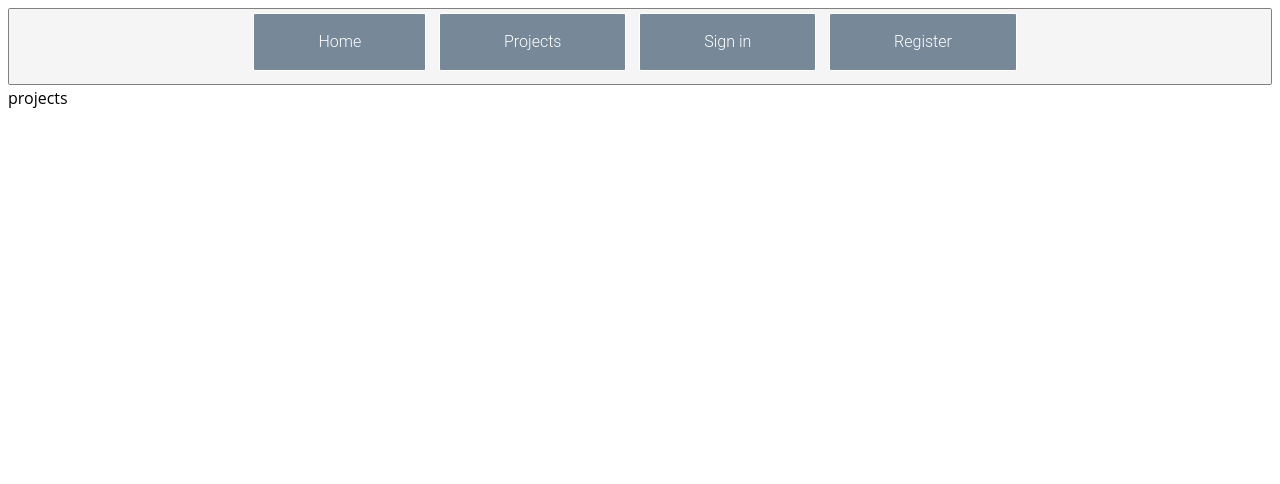
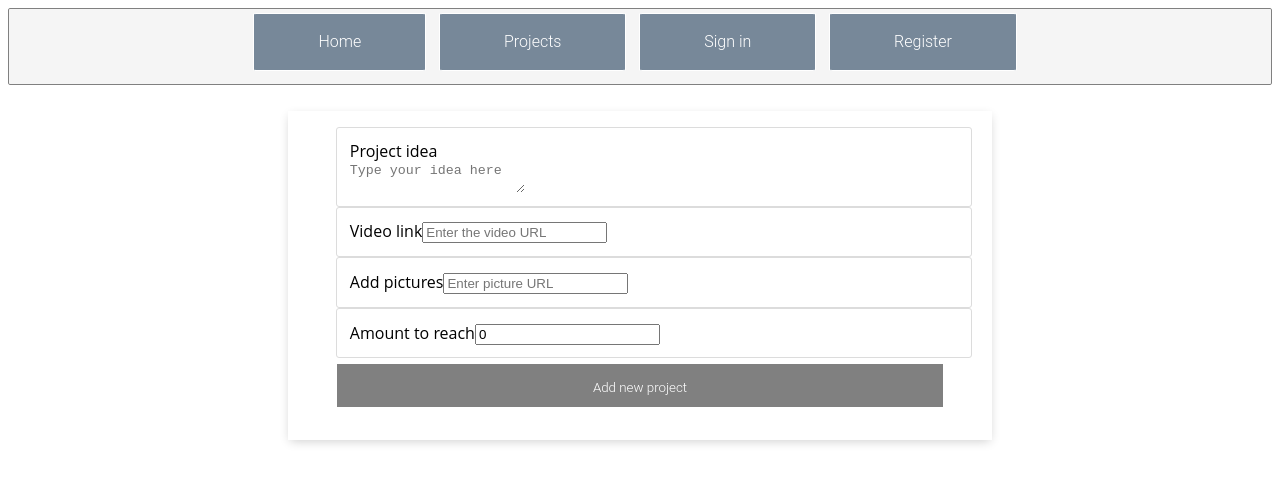
Before and after one commit to Markgiliadov/MassRecruitmentProject, a React (Create React App) app in the folder client-app/: page /Projects in a window 1280 px wide. Shown: the top 484 px of the page. Built offline with nearby package versions, Linux system fonts and the light colour scheme.

Commit message:
basic template for adding new project

```diff
--- a/client-app/src/containers/Projects/Projects.js
+++ b/client-app/src/containers/Projects/Projects.js
@@ -1,7 +1,185 @@
-import React from "react";
+import React, { useState, useEffect } from "react";
+import classes from "./Projects.module.css";
+import { useNavigate } from "react-router-dom";
+const initialInputState = {
+  idea: "",
+  video: "",
+  pictures: [],
+  amount: 0,
+};
+
+const wt_decode = (token) => {
+  var base64Url = token.split(".")[1];
+  var base64 = base64Url.replace("-", "+").replace("_", "/");
+  return JSON.parse(window.atob(base64));
+};
 
 const Projects = () => {
-  return <div>projects</div>;
+  const [projects, setProjects] = useState("");
+  const [tempProjects, setTempProjects] = useState("");
+  const history = useNavigate();
+
+  const initialInputStyle = [classes.input, ""];
+  const [project, setProject] = useState(initialInputState);
+
+  useEffect(async () => {
+    const token = localStorage.getItem("token");
+
+    console.log(token);
+    if (token) {
+      console.log("h");
+      const user = wt_decode(token);
+      console.log(user);
+      if (!user) {
+        localStorage.removeItem("token");
+        history.replace("/Login");
+      } else {
+        console.log("checking jwt");
+        await checkJWT();
+      }
+    }
+  }, []);
+
+  const checkJWT = async () => {
+    console.log("entering jwt");
+    const req = await fetch("http://localhost:1338/api/projects", {
+      // method: "GET",
+      headers: {
+        "x-access-token": localStorage.getItem("token"),
+      },
+    });
+    console.log(req);
+    const data = await req.json();
+    console.log(data);
+    if (data.status === "ok") {
+      setProjects(data.projects);
+    } else {
+      alert(data.error);
+    }
+    console.log(data);
+  };
+  const addOrUpdateProject = async () => {
+    console.log(
+      "before adding to db:" + project.idea,
+      project.video,
+      project.pictures,
+      project.amount
+    );
+    const req = await fetch("http://localhost:1338/api/projects", {
+      method: "POST",
+      headers: {
+        "Content-Type": "application/json",
+        "x-access-token": localStorage.getItem("token"),
+      },
+      body: JSON.stringify({
+        idea: project.idea,
+        video: project.video,
+        pictures: project.pictures,
+        amount: project.amount,
+      }),
+    });
+    console.log(req);
+    const data = await req.json();
+    console.log(data, data.projects);
+    if (data.status === "ok") {
+      setProjects(tempProjects);
+      setTempProjects("");
+    } else {
+      alert(data.error);
+    }
+  };
+
+  const handleInputChange = (e) => {
+    let val = e.target.value;
+    let vName = e.target.name;
+    setProject({ ...project, [vName]: val });
+    // console.log(project.idea, project.video, project.pictures, project.amount);
+    // validation(vName, val, e);
+  };
+  const handleSubmit = (e) => {
+    e.preventDefault();
+    // console.log(project.idea, project.video, project.pictures, project.amount);
+
+    addOrUpdateProject();
+  };
+  return (
+    <div>
+      <form className={classes.form} onSubmit={handleSubmit} noValidate>
+        <label className={classes.label}>
+          Project idea
+          <div
+            // className={inputsStyles..join(" ")}
+            style={{ display: "flex" }}
+          >
+            <textarea
+              className={initialInputStyle}
+              style={{ border: "none", padding: "0" }}
+              name="idea"
+              type="text"
+              placeholder="Type your idea here"
+              value={project.idea}
+              onChange={(e) => {
+                // setEmailAvailabilityLogo(null);
+                // setLoadingEmail(false);
+                // clearTimeout(checkEmailAvailablityTrigger);
+                handleInputChange(e);
+              }}
+            />
+            {/* <ClipLoader
+              css={{ marginLeft: "2%", marginTop: "0.5%" }}
+              size={15}
+              color={"#123abc"} */}
+            {/* loading={loadingEmail} */}
+            {/* /> */}
+            {/* {loadingEmail ? null : emailAvailabilityLogo} */}
+          </div>
+          {/* {inputError.email} */}
+        </label>
+        <label className={classes.label}>
+          Video link
+          <input
+            className={initialInputStyle}
+            name="video"
+            type="text"
+            placeholder="Enter the video URL"
+            value={project.video}
+            onChange={(e) => handleInputChange(e)}
+          />
+          {/* {inputError.password} */}
+        </label>
+        <label className={classes.label}>
+          Add pictures
+          <input
+            className={initialInputStyle}
+            name="pictures"
+            type="url"
+            placeholder="Enter picture URL"
+            value={project.pictures}
+            onChange={(e) => handleInputChange(e)}
+          />
+          {/* {inputError.name} */}
+        </label>
+        <label className={classes.label}>
+          Amount to reach
+          <input
+            className={initialInputStyle}
+            name="amount"
+            type="number"
+            placeholder="Amount"
+            value={project.amount}
+            onChange={(e) => handleInputChange(e)}
+          />
+          {/* {inputError.phonenumber} */}
+        </label>
+        <input
+          type="submit"
+          value="Add new project"
+          className={classes.submit}
+          style={{ cursor: "pointer", height: "45px", marginTop: "5px" }}
+        />
+      </form>
+    </div>
+  );
 };
 
 export default Projects;
--- a/client-app/src/containers/Projects/Projects.module.css
+++ b/client-app/src/containers/Projects/Projects.module.css
@@ -0,0 +1,160 @@
+.form {
+  display: flex;
+  flex-direction: column;
+  max-width: 38em;
+  margin: 2% auto;
+  padding: 1em 3em 2em 3em;
+  /* margin: 0em auto; */
+  background-color: white;
+  border-radius: br * 1.4;
+  box-shadow: 0px 3px 10px -2px rgba(0, 0, 0, 0.2);
+}
+.label {
+  width: 100%;
+  padding: 0.8em;
+  line-height: 1.4;
+  background-color: grey-lightest;
+  border: 1px solid gainsboro;
+  border-radius: 3px;
+}
+body {
+  font-family: "Open Sans", "Helvetica Neue", Helvetica, Arial, sans-serif;
+  color: grey-dark;
+  /* background-color: grey-light; */
+}
+.inputErrorInvisible {
+  height: -20px;
+}
+.inputUnavailable {
+  font-size: 14px;
+  color: rgb(107, 57, 107);
+  border-radius: 16px;
+  text-align: center;
+  padding: 2px 2px;
+  padding-left: 3px;
+  margin-top: 8px;
+  transition-duration: 500ms;
+  transition-property: color;
+  transition-timing-function: ease-in-out;
+  visibility: visible;
+}
+.inputError {
+  font-size: 14px;
+
+  color: red;
+  border-radius: 16px;
+  text-align: center;
+  padding: 2px 2px;
+  padding-left: 3px;
+  margin-top: 8px;
+  transition-duration: 500ms;
+  transition-property: color;
+  transition-timing-function: ease-in-out;
+  visibility: visible;
+}
+.input {
+  width: 90%;
+  padding: 1em;
+  line-height: 1.4;
+  background-color: grey-lightest;
+  border: 1px solid grey;
+  border-radius: 3px;
+}
+textarea:focus,
+input:focus {
+  outline: none;
+}
+.inputChange {
+  border: 1.05px solid rgb(0, 60, 255);
+}
+.inputChangeError {
+  border: 1.05px solid red;
+}
+.inputChangeUnavailable {
+  border: 1.05px solid rgb(107, 57, 107);
+}
+.inputNotChange {
+  height: 30%;
+  color: orange;
+}
+.inputOnFocus {
+  color: cyan;
+}
+.submit {
+  display: block;
+  padding: 1.15em 4em;
+  border: 0.1em solid #ffffff;
+  text-decoration: none;
+  font-family: "Roboto", sans-serif;
+  font-weight: 300;
+  color: #ffffff;
+  transition: all 0.4s;
+  background-color: gray;
+}
+
+.submit:hover {
+  border: 0.4em solid #706464;
+  color: #ffffff;
+  transform: scale(1.02);
+  background-color: #271d1d;
+  border: 0.1em solid black;
+}
+.xicon {
+  width: 4.5%;
+  height: 4%;
+  border-radius: 50%;
+  display: block;
+  padding-top: 0.5%;
+  animation: 0.2s ease-in-out 0.1s forwards, scale 0.2s ease-in-out 0.2s both;
+  transition-delay: 10s;
+}
+
+.checkmark__circle {
+  stroke-dasharray: 166;
+  stroke-dashoffset: 166;
+  stroke-width: 2;
+  stroke-miterlimit: 10;
+  stroke: #7ac142;
+  fill: none;
+  animation: stroke 0.1s cubic-bezier(0.65, 0, 0.45, 1) forwards;
+}
+
+.checkmark {
+  width: 5%;
+  height: 4%;
+  border-radius: 80%;
+  display: block;
+  stroke-width: 2;
+  stroke: #fff;
+  stroke-miterlimit: 10;
+  box-shadow: inset 0px 0px 0px #7ac142;
+  animation: fill 0.3s ease-in-out 0.1s forwards,
+    scale 0.3s ease-in-out 0.3s both;
+}
+
+.checkmark__check {
+  transform-origin: 50% 50%;
+  stroke-dasharray: 48;
+  stroke-dashoffset: 48;
+  animation: stroke 0.3s cubic-bezier(0.65, 0, 0.45, 1) 0.2s forwards;
+}
+
+@keyframes stroke {
+  100% {
+    stroke-dashoffset: 0;
+  }
+}
+@keyframes scale {
+  0%,
+  100% {
+    transform: none;
+  }
+  50% {
+    transform: scale3d(1.4, 1.4, 1);
+  }
+}
+@keyframes fill {
+  100% {
+    box-shadow: inset 0px 0px 0px 30px #7ac142;
+  }
+}
```
